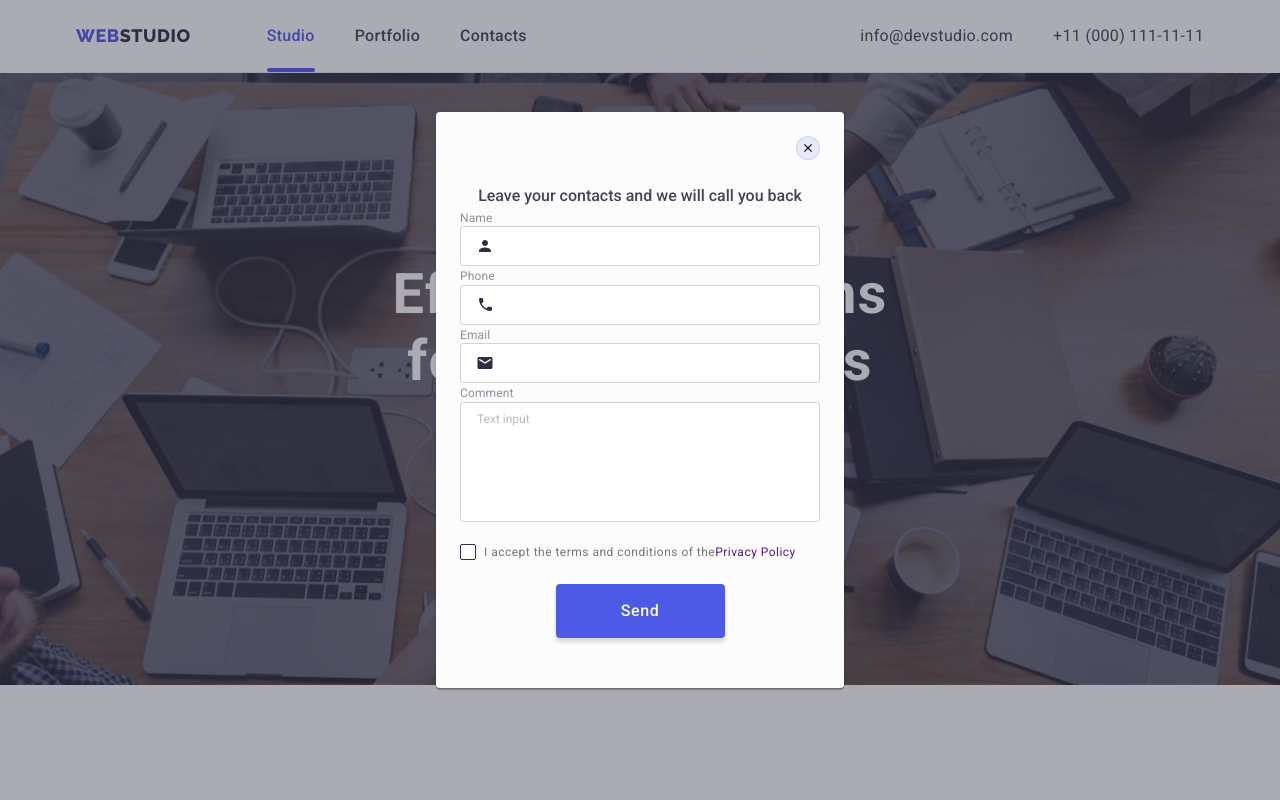
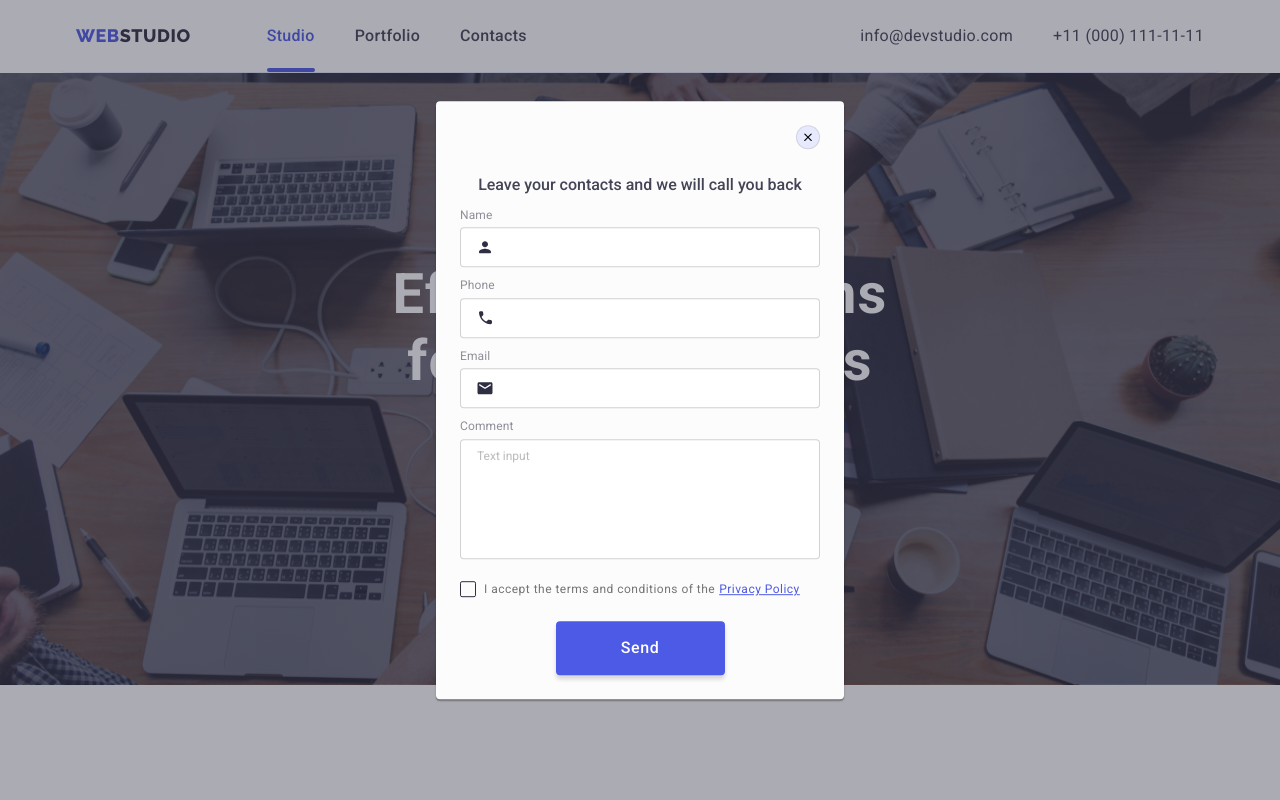
Before and after one commit to IhorHodebskyi/goit-markup-hw-06, a plain HTML site: page index.html in a window 1280 px wide. Both pictures are taken after a click on the button "Order Service". Shown: the top 800 px of the page. Drawn offline with nearby package versions, Linux system fonts and the light colour scheme.

Commit message:
homework-6

```diff
--- a/css/styles.css
+++ b/css/styles.css
@@ -302,7 +302,7 @@ gap: 24px;
         margin-bottom: 72px;
 }
 
-/* Our Team */
+/* -------------Our Team----------- */
 
 .section-team {
     background-color: var(--section-team);
@@ -447,13 +447,12 @@ height: 44px;
 .footer {
         background-color: var(--background-dark);
         padding: 100px 0;
-        display: flex;
+
 }
 
 .footer-cont{
     display: flex;
     justify-content: flex-start;
-    gap: 100px;
 }
 
 
@@ -492,13 +491,15 @@ font-family: 'Raleway', sans-serif;
         letter-spacing: 0.02em;
         color: var(--background-light);
 }
-.footer-cont-soc {}
+.footer-cont-soc {
+    margin-left: 120px;
+    margin-right: 80px;
+}
 
 .footer-soc-list {
     display: flex;
     justify-content: flex-start;
     gap: 16px;
-
 }
 .footer-soc-item{
     width: 40px;
@@ -516,7 +517,6 @@ font-family: 'Raleway', sans-serif;
     transition-property: background-color;
     transition-duration: 250ms;
     transition-timing-function: cubic-bezier(0.4, 0, 0.2, 1);
-    transition-delay: 0;
 }
 
 .footer-soc-link:is(:hover, :focus){
@@ -541,6 +541,7 @@ font-family: 'Raleway', sans-serif;
 }
 
 .form-input {
+    width: 264px;
     border: 1px solid rgba(255, 255, 255, 0.3);
     filter: drop-shadow(0px 4px 4px rgba(0, 0, 0, 0.15));
     border-radius: 4px;
@@ -799,8 +800,14 @@ border: 1px solid rgba(33, 33, 33, 0.2);
     background-color: rgb(220, 174, 174);
 }
 
+.modal-cont {
+    margin-top: 8px;
+}
+
 .modal-cont-input {
     position: relative;
+    margin-top: 4px;
+
 }
 
 .modal-label {
@@ -809,8 +816,7 @@ font-size: 12px;
 line-height: calc(14/12);
 letter-spacing: 0.01em;
 color: #8E8F99;
-margin-top: 8px;
-margin-bottom: 4px;
+
 }
 
 .comment {
@@ -821,6 +827,7 @@ margin-bottom: 4px;
     border-radius: 4px;
     outline: transparent;
     resize: none;
+    margin-top: 4px;
     transition-property: border-color;
     transition-duration: 250ms;
     transition-timing-function: cubic-bezier(0.4, 0, 0.2, 1);
@@ -877,6 +884,11 @@ color: #757575;
     fill: var(--background-light);
 }
 
+.link-label {
+    text-decoration: underline;
+    margin-left: 4px;
+    color: #4D5AE5;
+}
 
 .modal-button{
     font-family: 'Roboto', sans-serif;
--- a/index.html
+++ b/index.html
@@ -322,14 +322,12 @@
                     <h2 class="form-titel">Subscribe</h2>
                     <div class="cont-btn">
                         <input type="email" name="email" class="form-input" id="email" placeholder="E-mail" />
-                        <div class=".cont-form">
                             <button type="submit" class="form-btn">
                                     <span>Subscribe</span>
                                     <svg class="form-svg" width="24px" height="24px">
                                         <use class="" href="./images/symbol.svg#icon-Frame-3"></use>
                                     </svg>
                             </button>
-                        </div>
                     </div>
                 </form>
             </div>
@@ -347,6 +345,7 @@
         <h2 class="modal-titel">Leave your contacts and we will call you back</h2>
 
         <form>
+            <div class="modal-cont">
                 <label for="user_name" class="modal-label">Name</label>
                 <div class="modal-cont-input">
                     <input type="text" class="modal-input" name="user_name" id="user_name" minlength="3" title="Name" placeholder=" " required />
@@ -354,7 +353,9 @@
                         <use class="" href="./images/symbol.svg#icon-person-black-18dp-1"></use>
                     </svg>
                 </div>
+            </div>
 
+            <div class="modal-cont">
                 <label for="user_tel" class="modal-label">Phone</label>
                 <div class="modal-cont-input">
                     <input type="tel" class="modal-input" name="tel" id="user_tel" title="Phone" minlength="10" placeholder=" " required />
@@ -362,7 +363,9 @@
                         <use class="" href="./images/symbol.svg#icon-phone-black-18dp-2"></use>
                     </svg>
                 </div>
+            </div>
 
+            <div class="modal-cont">
                 <label for="user_email" class="modal-label">Email</label>
                 <div class="modal-cont-input">
                     <input type="email" title="E-mail" class="modal-input" name="user_email" id="user_email" placeholder=" " required />
@@ -370,9 +373,12 @@
                         <use class="" href="./images/symbol.svg#icon-email-black-18dp-3"></use>
                     </svg>
                 </div>
+            </div>
 
+            <div class="modal-cont">
                 <label for="comment" class="modal-label ">Comment</label>
                 <textarea name="comment" class="modal-comment comment" id="comment" cols="" rows="" placeholder="Text input"></textarea>
+            </div>
 
             <div >
                 <input class="modal-chec is-hidden" type="checkbox" id="treaty" name="treaty" value="" required>
@@ -382,7 +388,7 @@
                             <use class="chec-svg" href="./images/symbol.svg#icon-Vector"></use>
                         </svg>
                     </span>
-                    I accept the terms and conditions of the <a href="">Privacy Policy</a></label>
+                    I accept the terms and conditions of the<a href="" class="link-label"> Privacy Policy</a></label>
             </div>
 
             <button type="submit" class="modal-button">Send</button>
```
Also changed, not shown: portfolio.html (+0 -2 lines). Lines whose indentation alone changed are shown as unchanged.
